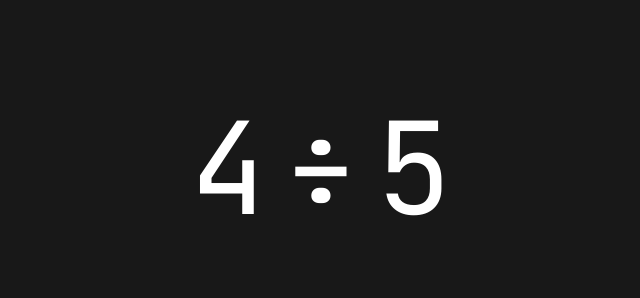
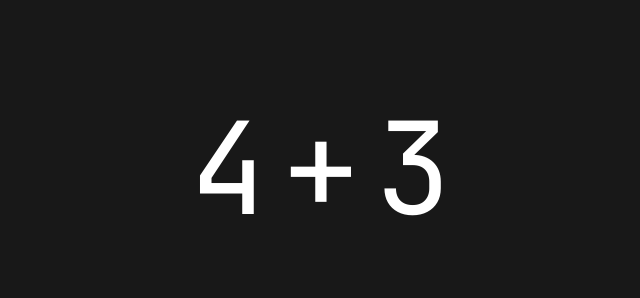
Before and after one commit to riskysh/Math-Fun, a SvelteKit app: page / in a window 1280 px wide. Shown: the top 298 px of the page, without its empty margins (319-959 px from the left). Built offline with nearby package versions, Linux system fonts and the light colour scheme.

Commit message:
fixed issue of first and second numbers not updating when user sends input

```diff
--- a/src/routes/+page.svelte
+++ b/src/routes/+page.svelte
@@ -28,6 +28,7 @@
 	let correctAnswer;
 
 	function calculateAnswer() {
+		console.log("cal",firstNum,secondNum)
 		switch (operator) {
 			case '+':
 				return firstNum + secondNum
@@ -45,9 +46,9 @@
 
 	// Logic to generate new questions
 	function generateQuestion() {
-		firstNum;
-		secondNum;
-		operator;
+		firstNum = randomNumber();
+		secondNum =randomNumber();
+		operator = randomOperator();
 		correctAnswer = calculateAnswer()
 	}
 
@@ -56,7 +57,8 @@
 	let feedback = ''
 
 	function checkAnswer() {
-		const userAnswerNumber = parseFloat(userAnswer)
+		console.log("user",userAnswer)
+		console.log("correct",correctAnswer)
 		if (userAnswer == correctAnswer) {
 			feedback = 'Correct!'
 		} if (userAnswer != correctAnswer) {
@@ -69,8 +71,7 @@
 	// Logic to check answer and generate new question
 	function handleSubmit() {
 		checkAnswer()
-		firstNum = randomNumber()
-		secondNum = randomNumber()
+		generateQuestion()
 	}
 
 	// Manages minimal functionalities
```
